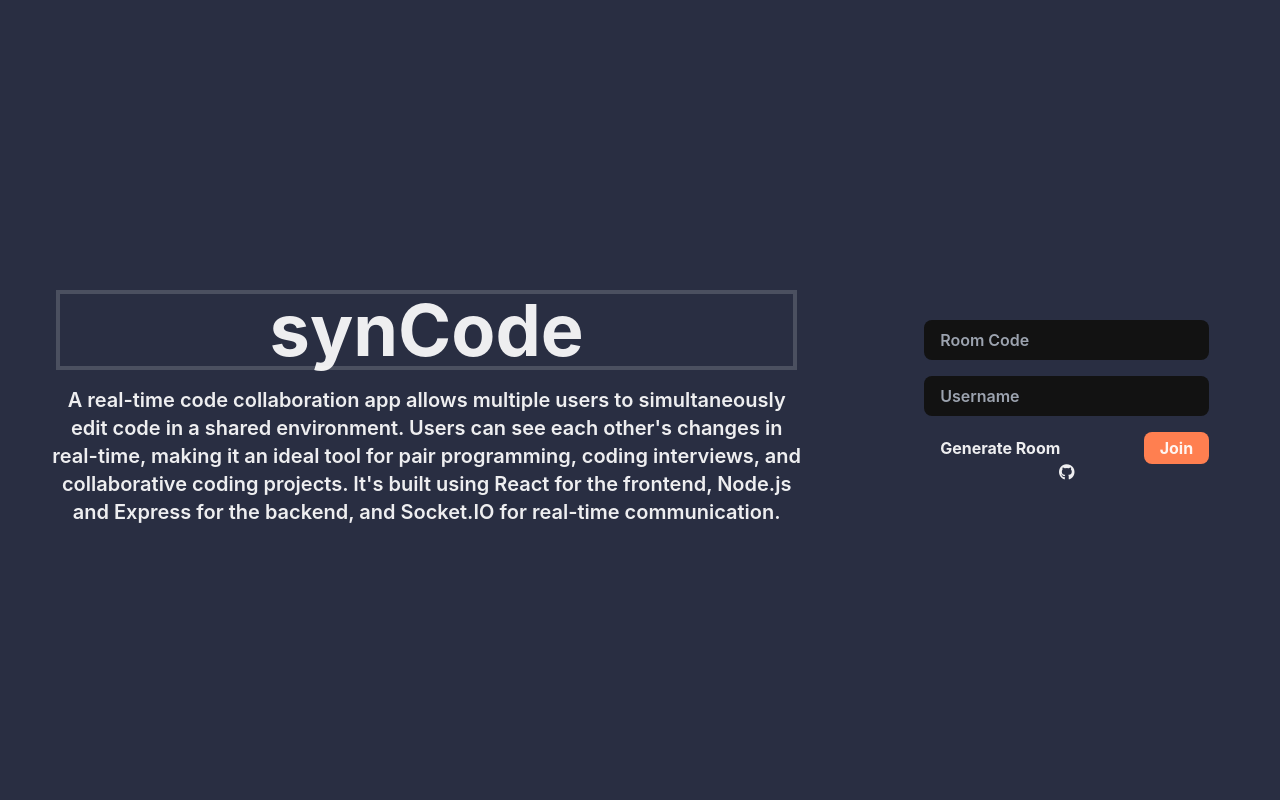
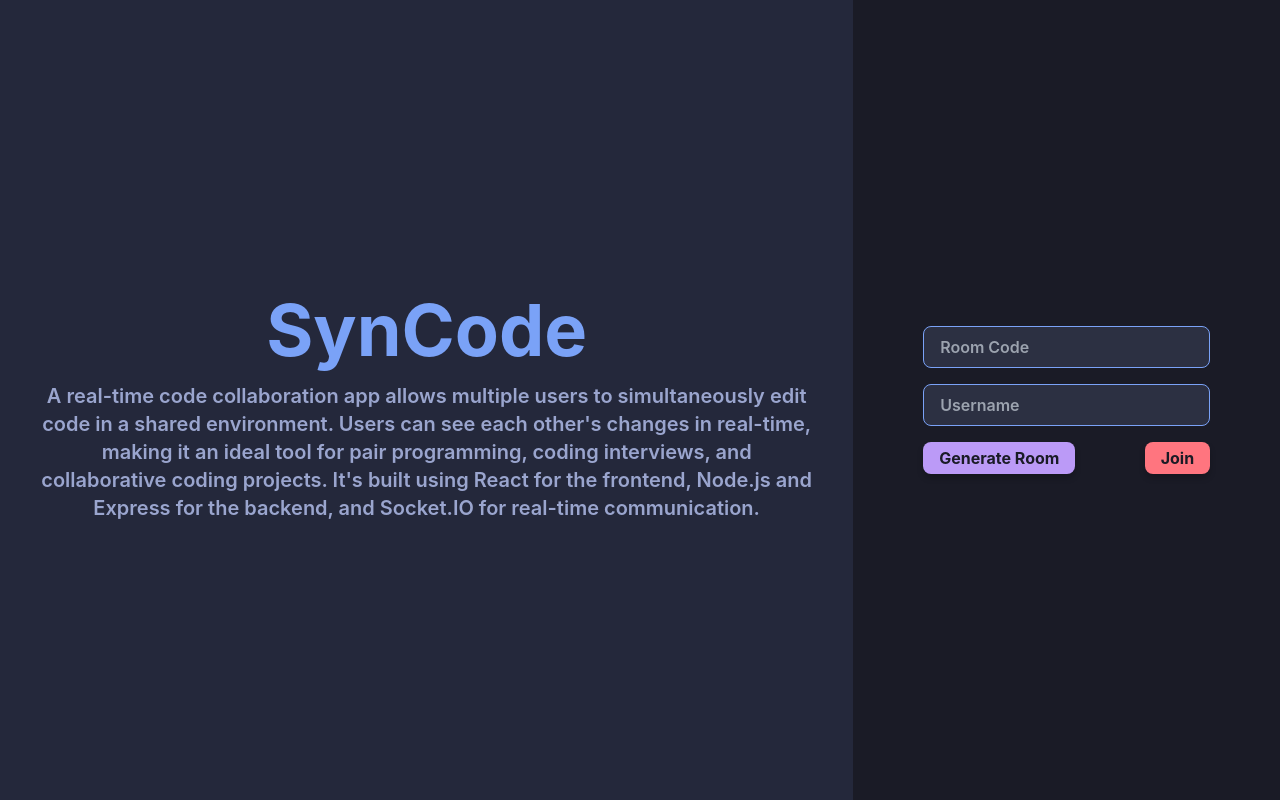
Before and after one commit to parthbanwari/minor-1, a React (Vite) app: page /collab in a window 1280 px wide. Built offline with nearby package versions, Linux system fonts and the light colour scheme.

Commit message:
P: Collab ui v2

```diff
--- a/src/components/Editor.jsx
+++ b/src/components/Editor.jsx
@@ -28,15 +28,11 @@
         if (v.docChanged) {
             const newCode = v.state.doc.toString();
             setCode(newCode);
-            console.log(newCode)
-            console.log(socket)
 
             if (socket) {
                 socket.emit('code_change', { roomId, code: newCode });
             } else {
-                console.error(
-                    'Socket is not initialized properly or is undefined.'
-                );
+                console.error('Socket is not initialized properly or is undefined.');
             }
         }
     });
@@ -45,13 +41,13 @@
     const getLanguageExtension = (lang) => {
         switch (lang) {
             case 'javascript':
-                return javascript()
+                return javascript();
             case 'text':
-                return basicSetup
+                return basicSetup;
             case 'python':
                 return python();
             default:
-                return basicSetup
+                return basicSetup;
         }
     };
 
@@ -109,17 +105,17 @@
                         getLanguageExtension(language),
                         EditorView.lineWrapping,
                     ],
-                })
-                editorView.current.setState(state)
-            })
+                });
+                editorView.current.setState(state);
+            });
         }
 
         return () => {
             if (socket) {
-                socket.off('code_update')
+                socket.off('code_update');
             }
-        }
-    }, [language, theme, socket])
+        };
+    }, [language, theme, socket]);
 
     // Focus editor when container is clicked
     const handleClick = () => {
@@ -129,8 +125,18 @@
     };
 
     return (
-        <div onClick={handleClick} className="w-full h-full">
-            <div ref={editorContainer}></div>
+        <div
+            onClick={handleClick}
+            className="editor-container"
+            style={{
+                width: '100%',
+                height: '540px', // Set desired height
+                overflow: 'auto', // Enable scrolling
+                border: '1px solid #111',
+                backgroundColor: '#1e1e1e', // Match the theme
+            }}
+        >
+            <div ref={editorContainer} style={{ height: '100%' }}></div>
         </div>
     );
 };
--- a/src/pages/Collab/CollabHome.jsx
+++ b/src/pages/Collab/CollabHome.jsx
@@ -1,42 +1,64 @@
-import { useState } from 'react'
-import { useNavigate } from 'react-router-dom'
+import { useState } from 'react';
+import { useNavigate } from 'react-router-dom';
 
-import { v4 as uuid } from 'uuid'
-import toast from 'react-hot-toast'
+import { v4 as uuid } from 'uuid';
+import toast from 'react-hot-toast';
 
 const CollabHome = () => {
-    const [username, setUsername] = useState('')
-    const [roomId, setRoomId] = useState('')
+    const [username, setUsername] = useState('');
+    const [roomId, setRoomId] = useState('');
 
-    const navigate = useNavigate()
+    const navigate = useNavigate();
 
     const createRoom = () => {
-        const id = uuid()
-        setRoomId(id)
+        const id = uuid();
+        setRoomId(id);
 
-        toast.success('new room id created.')
-    }
+        toast.success('New room ID created.');
+    };
 
     const joinRoom = () => {
         if (!roomId || !username) {
-            toast.error('fill all fields...')
-            return
+            toast.error('Fill all fields...');
+            return;
         }
         navigate(`/collab/${roomId}`, {
             state: {
                 username,
             },
-        })
-    }
+        });
+    };
 
     return (
-        <div className='w-screen h-screen flex select-none bg-dusk'>
-            <div className=' text-primary bg-soft  w-2/3 h-full flex flex-col items-center justify-center text-center p-10'>
+        <div
+            className="w-screen h-screen flex select-none"
+            style={{
+                backgroundColor: '#1a1b26', // Tokyo Night dark background
+            }}
+        >
+            {/* Left Section */}
+            <div
+                className="text-primary flex-1 flex flex-col items-center justify-center text-center p-10"
+                style={{
+                    backgroundColor: '#24283b', // Secondary Tokyo Night color
+                    color: '#c0caf5', // Soft text color
+                }}
+            >
                 <div>
-                    <div className='text-7xl m-4 font-bold border-4 border-primary'>
-                        synCode
+                    <div
+                        className="text-7xl m-4 font-bold"
+                        style={{
+                            color: '#7aa2f7', // Header color
+                        }}
+                    >
+                        SynCode
                     </div>
-                    <div className='text-xl font-semibold text-balance'>
+                    <div
+                        className="text-xl font-semibold"
+                        style={{
+                            color: '#9aa5ce', // Subdued text color
+                        }}
+                    >
                         A real-time code collaboration app allows multiple users
                         to simultaneously edit code in a shared environment.
                         Users can see each other's changes in real-time, making
@@ -48,43 +70,70 @@
                     </div>
                 </div>
             </div>
-            <div className='bg-primary w-1/3 flex flex-col items-center justify-center'>
-                <div className='flex flex-col gap-4'>
+
+            {/* Right Section */}
+            <div
+                className="w-1/3 flex flex-col items-center justify-center"
+                style={{
+                    backgroundColor: '#1a1b26', // Primary dark background
+                    color: '#c0caf5',
+                }}
+            >
+                <div className="flex flex-col gap-4">
                     <input
-                        type='text'
-                        placeholder='Room Code'
-                        className='px-4 p-2 rounded-lg font-semibold outline-none focus:outline-soft'
+                        type="text"
+                        placeholder="Room Code"
+                        className="px-4 p-2 rounded-lg font-semibold outline-none focus:outline-soft"
+                        style={{
+                            backgroundColor: '#2c3042', // Input background
+                            color: '#c0caf5',
+                            border: '1px solid #7aa2f7',
+                        }}
                         value={roomId}
                         onChange={(e) => setRoomId(e.target.value)}
                     />
                     <input
-                        type='text'
-                        placeholder='Username'
-                        className='px-4 p-2 rounded-lg font-semibold outline-none focus:outline-soft'
+                        type="text"
+                        placeholder="Username"
+                        className="px-4 p-2 rounded-lg font-semibold outline-none focus:outline-soft"
+                        style={{
+                            backgroundColor: '#2c3042', // Input background
+                            color: '#c0caf5',
+                            border: '1px solid #7aa2f7',
+                        }}
                         value={username}
                         onChange={(e) => setUsername(e.target.value)}
                     />
-                    <div className='flex items-center justify-between'>
+                    <div className="flex items-center justify-between">
                         <button
-                            type='submit'
-                            className=' font-bold bg-soft rounded-lg px-4 p-1'
+                            type="submit"
+                            className="font-bold rounded-lg px-4 p-1"
                             onClick={createRoom}
+                            style={{
+                                backgroundColor: '#bb9af7',
+                                color: '#1a1b26',
+                                boxShadow: '0px 4px 6px rgba(0,0,0,0.2)',
+                            }}
                         >
                             Generate Room
                         </button>
                         <button
-                            type='submit'
-                            className=' font-bold bg-[#FF7F50] rounded-lg px-4 p-1'
+                            type="submit"
+                            className="font-bold rounded-lg px-4 p-1"
                             onClick={joinRoom}
+                            style={{
+                                backgroundColor: '#ff757f',
+                                color: '#1a1b26',
+                                boxShadow: '0px 4px 6px rgba(0,0,0,0.2)',
+                            }}
                         >
                             Join
                         </button>
                     </div>
                 </div>
-                    <i className='fa-brands fa-github' />
             </div>
         </div>
-    )
-}
+    );
+};
 
-export default CollabHome
+export default CollabHome;
```
